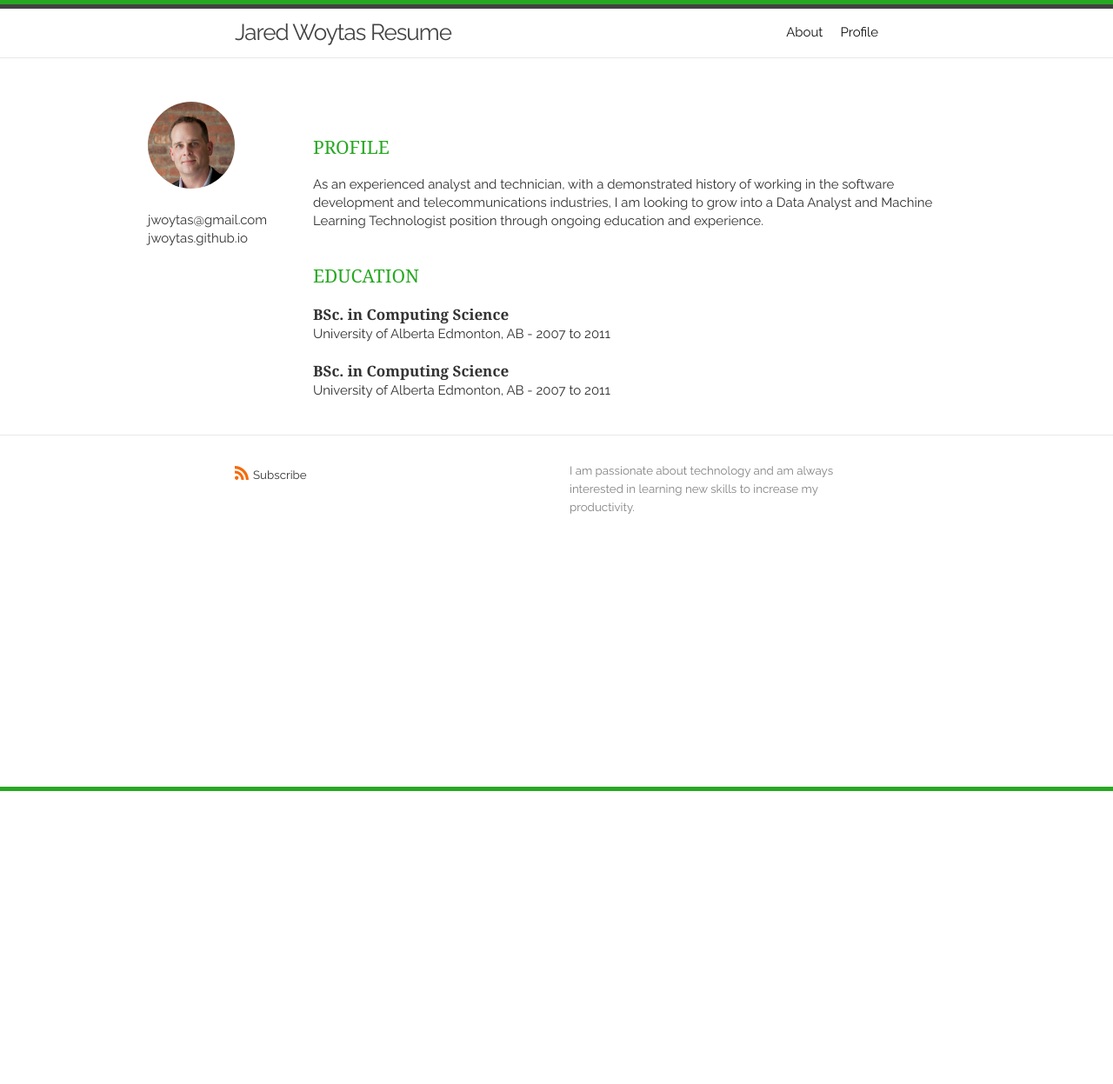
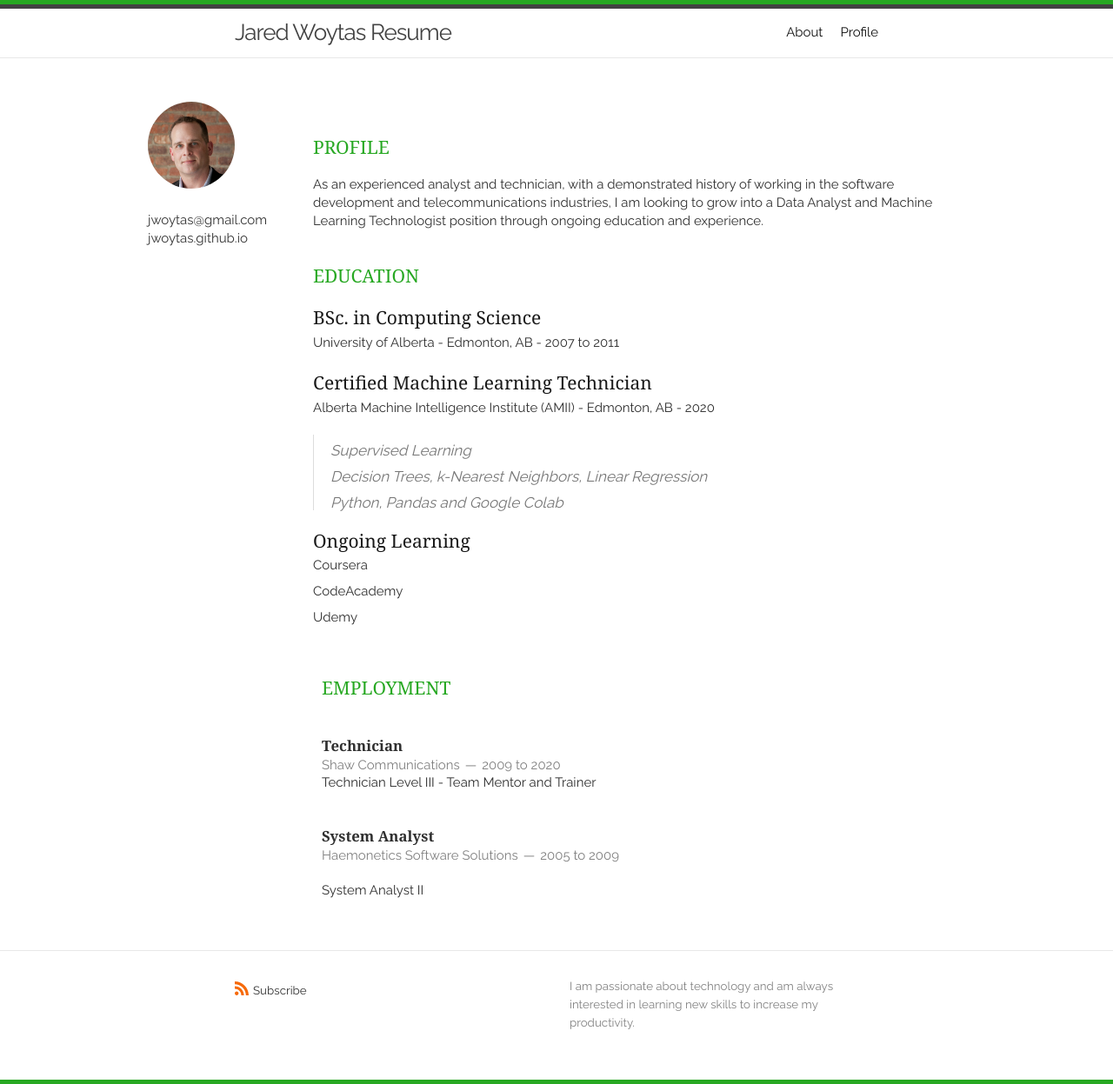
Before and after one commit to jwoytas/resume, a Jekyll site: the page built from index.md, in a window 1280 px wide. Shown: the whole page at 87% size. Built offline with Jekyll 4.4.1, drawn with Linux system fonts in a browser that asks for light colours; our own code applies the rules of GitHub Pages for plain Markdown files; before the commit the page ends 910 px from its top, so only the background shows below that.

Commit message:
minor changes

```diff
--- /dev/null
+++ b/_includes/education.md
@@ -0,0 +1,17 @@
+# Education
+
+#### BSc. in Computing Science
+University of Alberta - Edmonton, AB - 2007 to 2011
+
+
+#### Certified Machine Learning Technician
+Alberta Machine Intelligence Institute (AMII) - Edmonton, AB - 2020
+> - Supervised Learning
+> - Decision Trees, k-Nearest Neighbors, Linear Regression
+> - Python, Pandas and Google Colab
+
+
+#### Ongoing Learning
+- Coursera
+- CodeAcademy
+- Udemy
--- a/index.md
+++ b/index.md
@@ -5,18 +5,5 @@ layout: page
 # Profile
 As an experienced analyst and technician, with a demonstrated history of working in the software development and telecommunications industries, I am looking to grow into a Data Analyst and Machine Learning Technologist position through ongoing education and experience.
 
-# Education
-
-##### **BSc. in Computing Science**
-University of Alberta
-Edmonton, AB - 2007 to 2011
-
-##### **BSc. in Computing Science**
-University of Alberta
-Edmonton, AB - 2007 to 2011
-
-
-{% comment %}
-{% include education.html %}
+{% include education.md %}
 {% include employment.html %}
-{% endcomment %}
```
